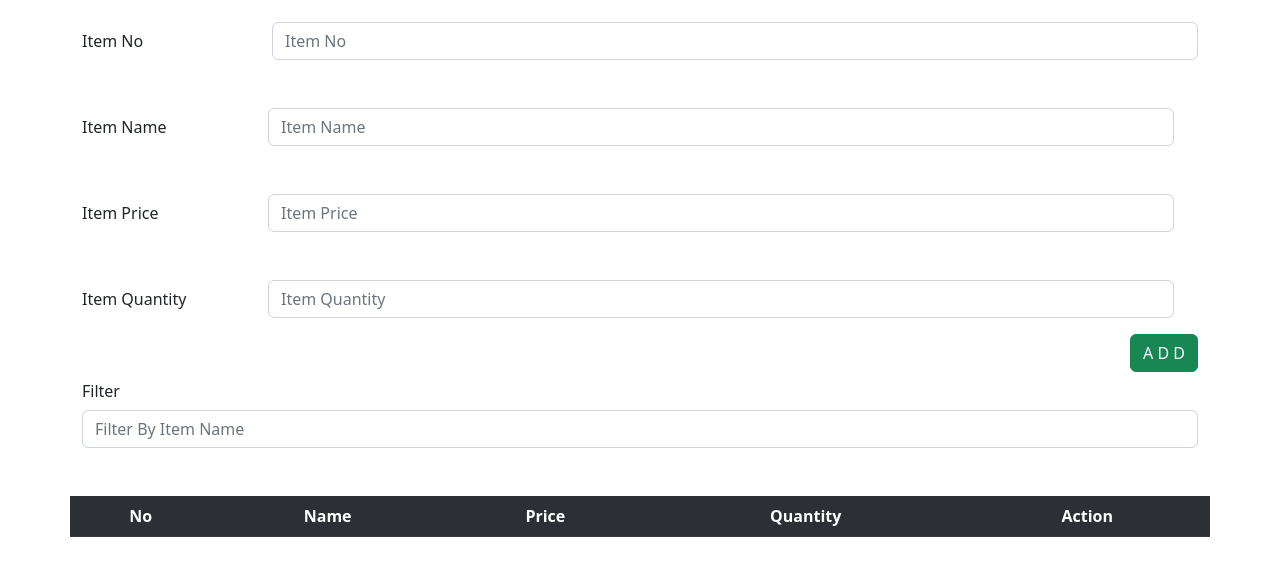
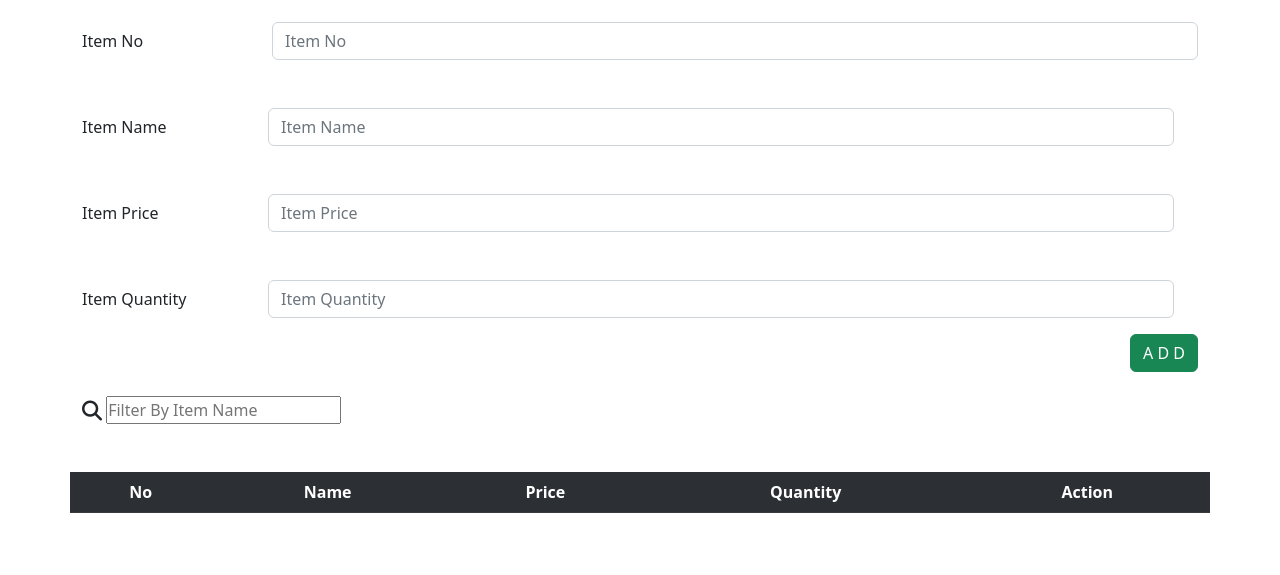
Before and after one commit to Shady95-Kamel/Add-Items, a plain HTML site: page index.html in a window 1280 px wide. Shown: the part 93-668 px from the top of the page. Drawn offline with nearby package versions, Linux system fonts and the light colour scheme.

Commit message:
secondCommit

```diff
--- a/index.html
+++ b/index.html
@@ -44,10 +44,12 @@
                     <button type="submit" class="add btn btn-success ">A D D</button>
                   </div>
               </form>
-              <div class="form-group">
-                <label class="col-sm-2 col-form-label">Filter</label>
-                <input type="text" class="filter form-control col-sm-10" placeholder="Filter By Item Name" >
-              </div>
+              <form class="inline mt-4">
+                <div class="input-icons">
+                  <i class="fa-solid fa-magnifying-glass fa-lg"></i>
+                  <input type="text" class="filter input-field" placeholder="Filter By Item Name" >
+                </div>
+              </form>
               <table class="fillData table table-dark table-striped mt-5">
                 <tr class="text-center">
                   <th>No</th>
```
